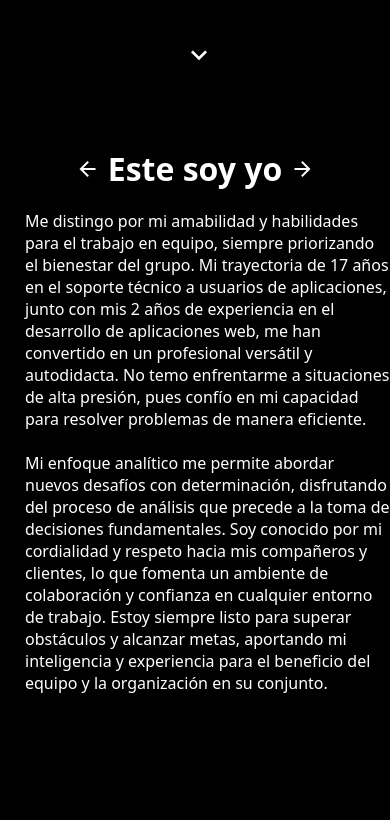
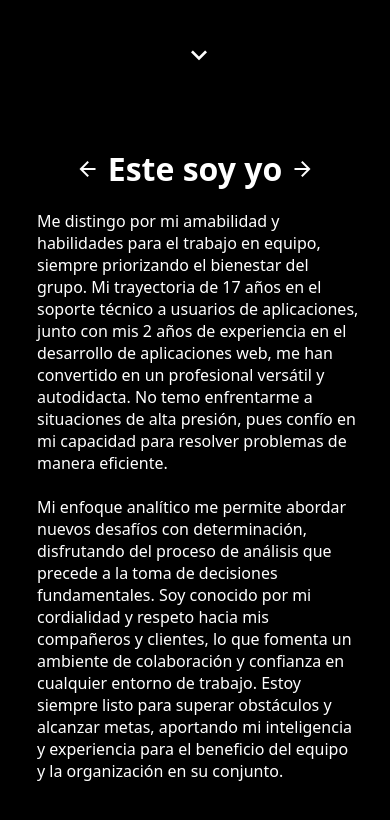
Before and after one commit to PabloAndresBustos/Portfolio, an Angular app: page / in a window 390 px wide. Shown: the part 821-1641 px from the top of the page. Built offline with nearby package versions, Linux system fonts and the light colour scheme.

Commit message:
Correccion responsive side-bar

```diff
--- a/src/app/components/content/about-me/about-me.component.scss
+++ b/src/app/components/content/about-me/about-me.component.scss
@@ -18,7 +18,7 @@ body{
 
 @media (min-width:360px) and (max-width:1080px) {
     .aboutMe{
-        padding: 0 0 0 25px;
+        padding: 0 30px 0 37px;
         width: fit-content;
         height: max-content;
     }
```
